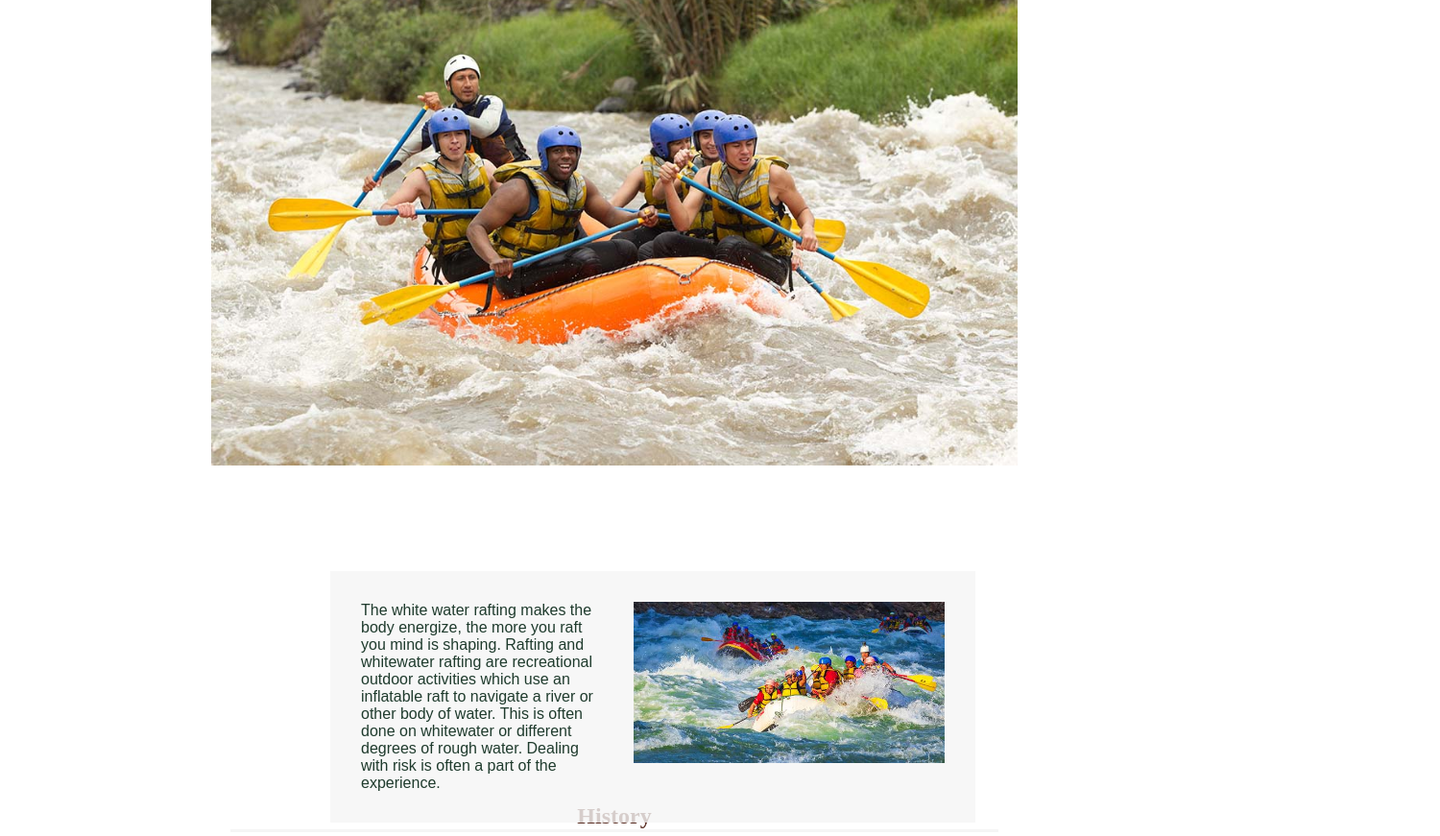
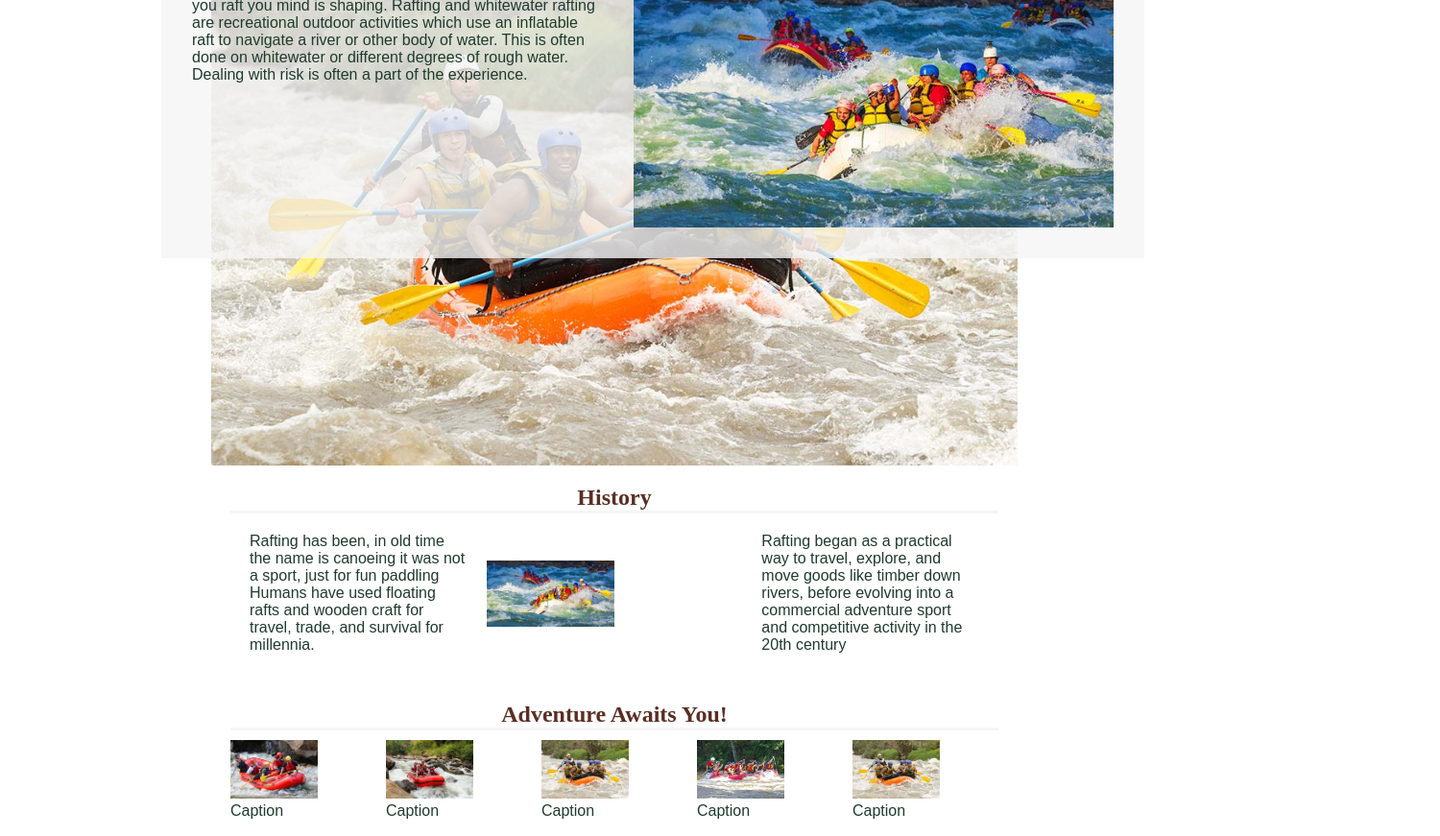
Before and after one commit to prosnero-glitch/wdd130, a plain HTML site: page wwr/about.html in a window 1280 px wide. Shown: the part 163-1034 px from the top of the page at 96% size, 1500 px wide, since content can reach past the window. Drawn offline with Linux system fonts and the light colour scheme.

Commit message:
closing tag for </div>  on <div class="hero"

```diff
--- a/wwr/about.html
+++ b/wwr/about.html
@@ -23,17 +23,15 @@
     <main>
         <div class="hero">
             <img src="images/rafting-4.jpg" alt="Several rafters in bright helmets and life jackets paddle inflatable rafts through powerful blue-white rapids, surrounded by rocky riverbanks; the scene feels energetic and adventurous.">
+        </div>
         <h1>White Water Rafting</h1>
-            <article class="hero-text">
+        <div class="hero-text">
             <p>The white water rafting makes the body energize, the more you raft you mind is shaping.
                 Rafting and whitewater rafting are recreational outdoor activities which use an inflatable raft to navigate a river or other body of water. This is often done on whitewater or different degrees of rough water. Dealing with risk is often a part of the experience.</p>
             <img src="images/rafting-1.jpg" alt="Rafting oar used to steer an inflatable raft through rushing river water.">
-            </article>
-
-
+        </div>
         <section class="history">
             <h2>History</h2>
-
             <p> Rafting has been, in old time the name is canoeing it was not a sport, just for fun paddling Humans have used floating rafts and wooden craft for travel, trade, and survival for millennia. </p>
             <img src="images/rafting-1.jpg" alt=" History of rafting">
             <p> Rafting began as a practical way to travel, explore, and move goods like timber down rivers, before evolving into a commercial adventure sport and competitive activity in the 20th century</p>
```
Lines whose indentation alone changed are shown as unchanged.
